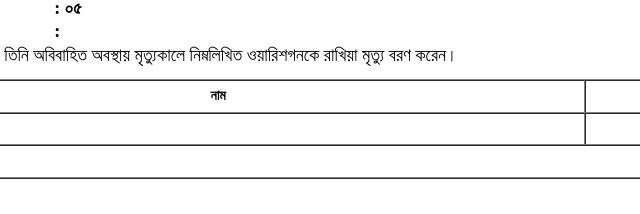
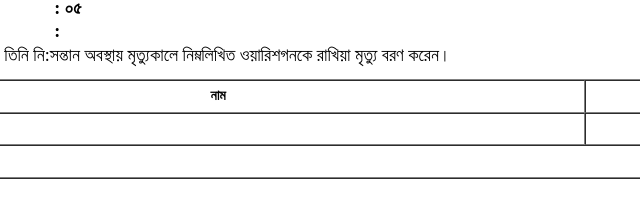
Before and after one commit to nayabariup/digitalunionsoft.com-index.php-onlinetrack-warish_onosondan-tid-20212611863000917-, a plain HTML site: page index.html in a window 1280 px wide. Shown: the part 453-667 px from the top of the page, 219-859 px from the left. Drawn offline with Linux system fonts and the light colour scheme.

Commit message:
Update index.html

```diff
--- a/index.html
+++ b/index.html
@@ -156,7 +156,7 @@
 				</tr>
 				<tr>
 					<td colspan="4">
-						<font style="font-size:18px; padding-left:20px;"> অত্র ইউনিয়নের অধিবাসী ছিলেন। তিনি অবিবাহিত অবস্থায় মৃত্যুকালে নিম্নলিখিত ওয়ারিশগনকে রাখিয়া মৃত্যু বরণ করেন।</font>
+						<font style="font-size:18px; padding-left:20px;"> অত্র ইউনিয়নের অধিবাসী ছিলেন। তিনি নি:সন্তান অবস্থায় মৃত্যুকালে নিম্নলিখিত ওয়ারিশগনকে রাখিয়া মৃত্যু বরণ করেন।</font>
 					</td>
 				</tr>
 		</table>
```
